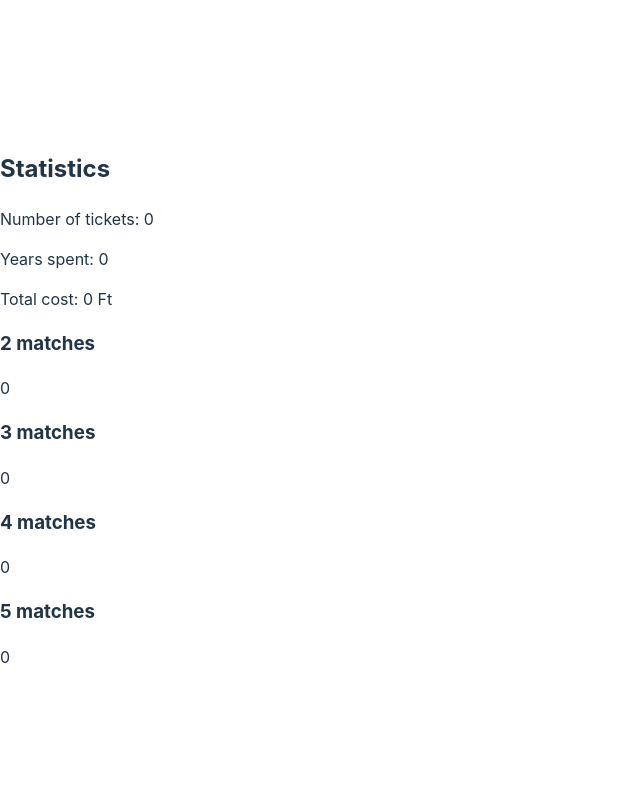
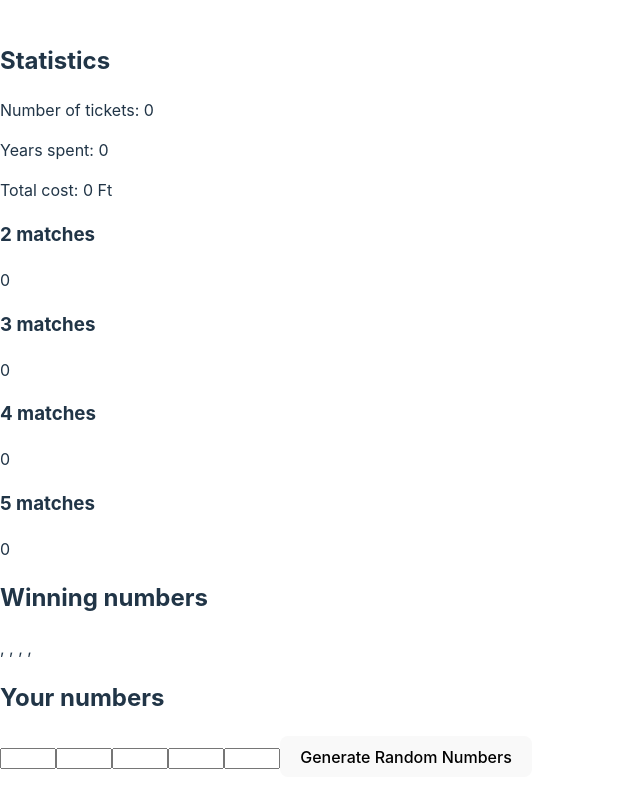
Before and after one commit to balazsotakomaiya/playground, a React (Vite) app in the folder lottery-simulator/: page / in a window 1280 px wide. Shown: the whole page, without its empty margins (0-640 px from the left). Built offline with nearby package versions, Linux system fonts and the light colour scheme.

Commit message:
Numbers input with random generation, winning numbers

```diff
--- a/lottery-simulator/src/App.tsx
+++ b/lottery-simulator/src/App.tsx
@@ -2,6 +2,8 @@ import { useReducer } from 'react'
 import { initialState, reducer } from "./reducer.ts";
 import { StatisticsCard } from "./components/StatisticsCard";
 import { MatchesCard } from "./components/MatchesCard";
+import { WinningNumbers } from "./components/WinningNumbers";
+import { NumbersInput } from "./components/NumbersInput";
 
 const COST_PER_DRAW = 300;
 
@@ -18,6 +20,17 @@ function App() {
             <MatchesCard
                 matchCounts={state.matchCounts}
             />
+
+            <WinningNumbers
+                winningNumbers={state.winningNumbers}
+            />
+
+            <NumbersInput
+                onChange={(newNumbers) => {
+                    dispatch({ type: 'SET_USER_NUMBERS', payload: newNumbers })
+                }}
+                value={state.userNumbers}
+            />
         </div>
     );
 }
--- /dev/null
+++ b/lottery-simulator/src/components/NumbersInput/NumbersInput.tsx
@@ -0,0 +1,65 @@
+import React from "react";
+import { LotteryNumber } from "../../types.ts";
+import { generateUniqueSecureRandomNumbers } from "../../utils.ts";
+
+interface Props {
+    value: LotteryNumber[];
+    onChange: (newNumbers: LotteryNumber[]) => void;
+    isDisabled?: boolean;
+}
+
+const NumbersInput: React.FC<Props> = ({ value, onChange, isDisabled }) => {
+    const handleInputChange = (index: number) => (e: React.ChangeEvent<HTMLInputElement>) => {
+        const inputVal = e.target.value;
+
+        // If the input is empty, update the state to reflect that
+        // by setting the value at the index to null
+        if (inputVal === '') {
+            const newValue = [...value];
+            newValue[index] = null;
+            onChange(newValue);
+            return;
+        }
+
+        const newVal = parseInt(inputVal, 10);
+
+        // Early return if value is not a number after parsing
+        if (isNaN(newVal)) return;
+
+        // Update the numbers if all checks pass
+        const newValue = [...value];
+        newValue[index] = newVal;
+        onChange(newValue);
+    };
+
+    const handleRandomNumbers = () => {
+        const newNumbers = generateUniqueSecureRandomNumbers();
+        onChange(newNumbers);
+    };
+
+    const inputs = [...Array(5)].map((_, index) => (
+        <input
+            key={index}
+            type="number"
+            min="1"
+            max="90"
+            value={value[index] || ''}
+            onChange={handleInputChange(index)}
+            disabled={isDisabled}
+        />
+    ));
+
+    return (
+        <div>
+            <h2>Your numbers</h2>
+
+            {inputs}
+
+            <button onClick={handleRandomNumbers} disabled={isDisabled}>
+                Generate Random Numbers
+            </button>
+        </div>
+    );
+}
+
+export default NumbersInput
--- /dev/null
+++ b/lottery-simulator/src/components/NumbersInput/index.ts
@@ -0,0 +1 @@
+export { default as NumbersInput } from './NumbersInput';
--- /dev/null
+++ b/lottery-simulator/src/components/WinningNumbers/WinningNumbers.tsx
@@ -0,0 +1,18 @@
+import React from "react";
+import { LotteryNumber } from "../../types.ts";
+
+interface Props {
+    winningNumbers: LotteryNumber[]
+}
+
+const WinningNumbers: React.FC<Props> = ({ winningNumbers }) => {
+    return (
+        <div>
+            <h2>Winning numbers</h2>
+
+            <p>{winningNumbers.join(', ')}</p>
+        </div>
+    );
+}
+
+export default WinningNumbers
--- /dev/null
+++ b/lottery-simulator/src/components/WinningNumbers/index.ts
@@ -0,0 +1 @@
+export { default as WinningNumbers } from './WinningNumbers';
--- a/lottery-simulator/src/reducer.ts
+++ b/lottery-simulator/src/reducer.ts
@@ -1,10 +1,10 @@
 import { produce } from 'immer';
-import { Milliseconds } from "./types.ts";
+import { LotteryNumber, Milliseconds } from "./types.ts";
 
 export type State = {
     numberOfDraws: number;
-    winningNumbers: number[];
-    userNumbers: number[];
+    winningNumbers: LotteryNumber[];
+    userNumbers: LotteryNumber[];
     speed: Milliseconds;
     matchCounts: {
         two: number;
@@ -12,13 +12,16 @@ export type State = {
         four: number;
         five: number;
     };
+    isRunning: boolean;
 };
 
 export type Action =
     | { type: 'INCREMENT_DRAWS' }
-    | { type: 'SET_WINNING_NUMBERS'; payload: number[] }
-    | { type: 'SET_USER_NUMBERS'; payload: number[] }
+    | { type: 'SET_WINNING_NUMBERS'; payload: LotteryNumber[] }
+    | { type: 'SET_USER_NUMBERS'; payload: LotteryNumber[] }
     | { type: 'SET_SPEED'; payload: number }
+    | { type: 'START_DRAW' }
+    | { type: 'STOP_DRAW' }
     | {
         type: 'INCREMENT_MATCH_COUNT';
         payload: 'two' | 'three' | 'four' | 'five';
@@ -26,15 +29,16 @@ export type Action =
 
 export const initialState: State = {
     numberOfDraws: 0,
-    winningNumbers: [],
-    userNumbers: [],
+    winningNumbers: [null, null, null, null, null],
+    userNumbers: [null, null, null, null, null],
     speed: 1000, // Default speed is set to 1 second
     matchCounts: {
         two: 0,
         three: 0,
         four: 0,
         five: 0,
-    }
+    },
+    isRunning: false,
 };
 
 export const reducer = produce((draft: State, action: Action) => {
@@ -51,6 +55,12 @@ export const reducer = produce((draft: State, action: Action) => {
         case 'SET_SPEED':
             draft.speed = action.payload;
             break;
+        case 'START_DRAW':
+            draft.isRunning = true;
+            break;
+        case 'STOP_DRAW':
+            draft.isRunning = false;
+            break;
         case 'INCREMENT_MATCH_COUNT':
             if (draft.matchCounts[action.payload]) {
                 draft.matchCounts[action.payload] += 1;
--- a/lottery-simulator/src/types.ts
+++ b/lottery-simulator/src/types.ts
@@ -1 +1,2 @@
 export type Milliseconds = number; // Generic type for milliseconds
+export type LotteryNumber = number | null;
--- /dev/null
+++ b/lottery-simulator/src/utils.ts
@@ -0,0 +1,29 @@
+// Utility function that generates a random number between min and max using Crypto API
+export function generateSecureRandomNumber(min: number, max: number): number {
+    const range = max - min + 1;
+    const bitsNeeded = Math.ceil(Math.log2(range));
+    const bytesNeeded = Math.ceil(bitsNeeded / 8);
+    const maxValue = Math.pow(2, bitsNeeded);
+
+    let randomNumber;
+    do {
+        const randomBytes = new Uint8Array(bytesNeeded);
+        window.crypto.getRandomValues(randomBytes);
+        randomNumber = 0;
+        for (let i = 0; i < bytesNeeded; i++) {
+            randomNumber |= randomBytes[i] << (8 * i);
+        }
+        // Use while loop to reject numbers that are out of range
+    } while (randomNumber >= maxValue);
+
+    return (randomNumber % range) + min;
+}
+
+// Function to generate an array of 5 unique random numbers using the utility function
+export function generateUniqueSecureRandomNumbers(): number[] {
+    const uniqueNumbers = new Set<number>();
+    while (uniqueNumbers.size < 5) {
+        uniqueNumbers.add(generateSecureRandomNumber(1, 90));
+    }
+    return Array.from(uniqueNumbers);
+}
```
